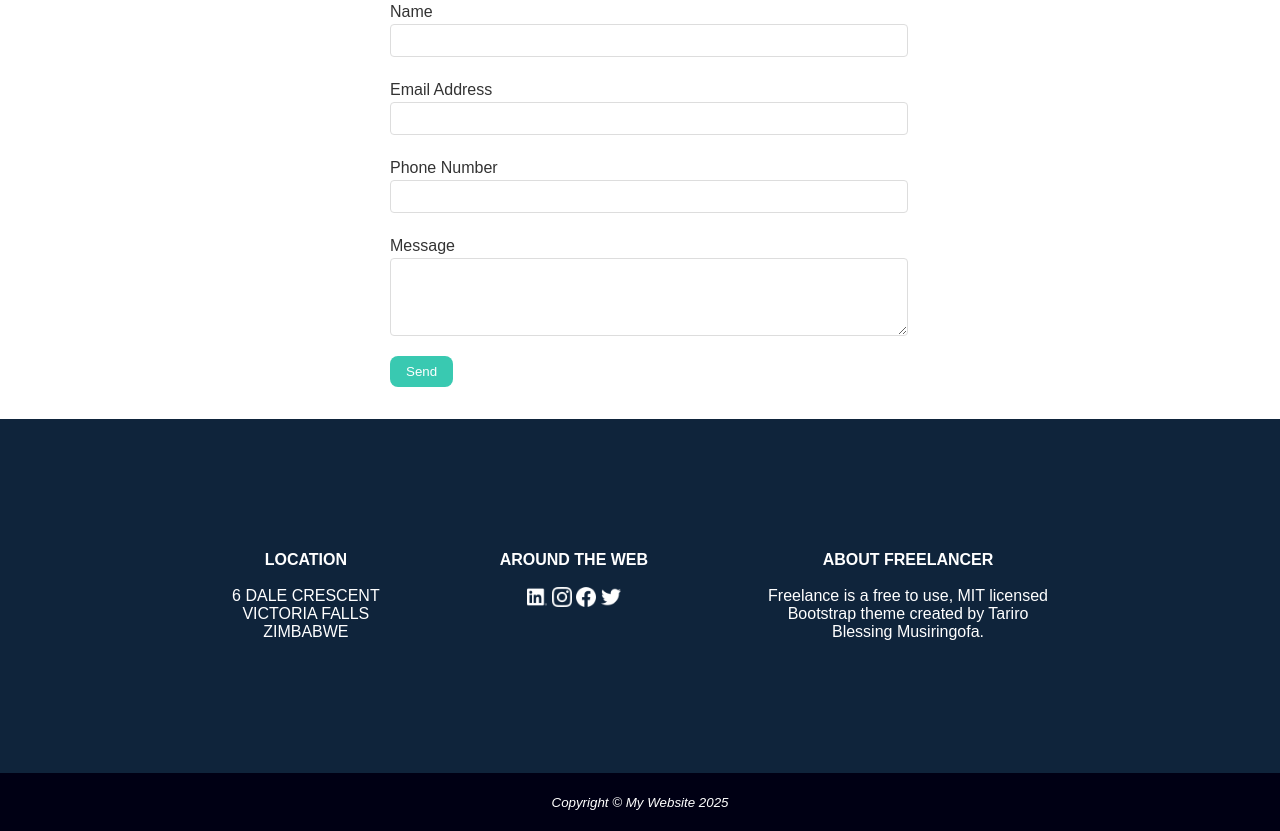
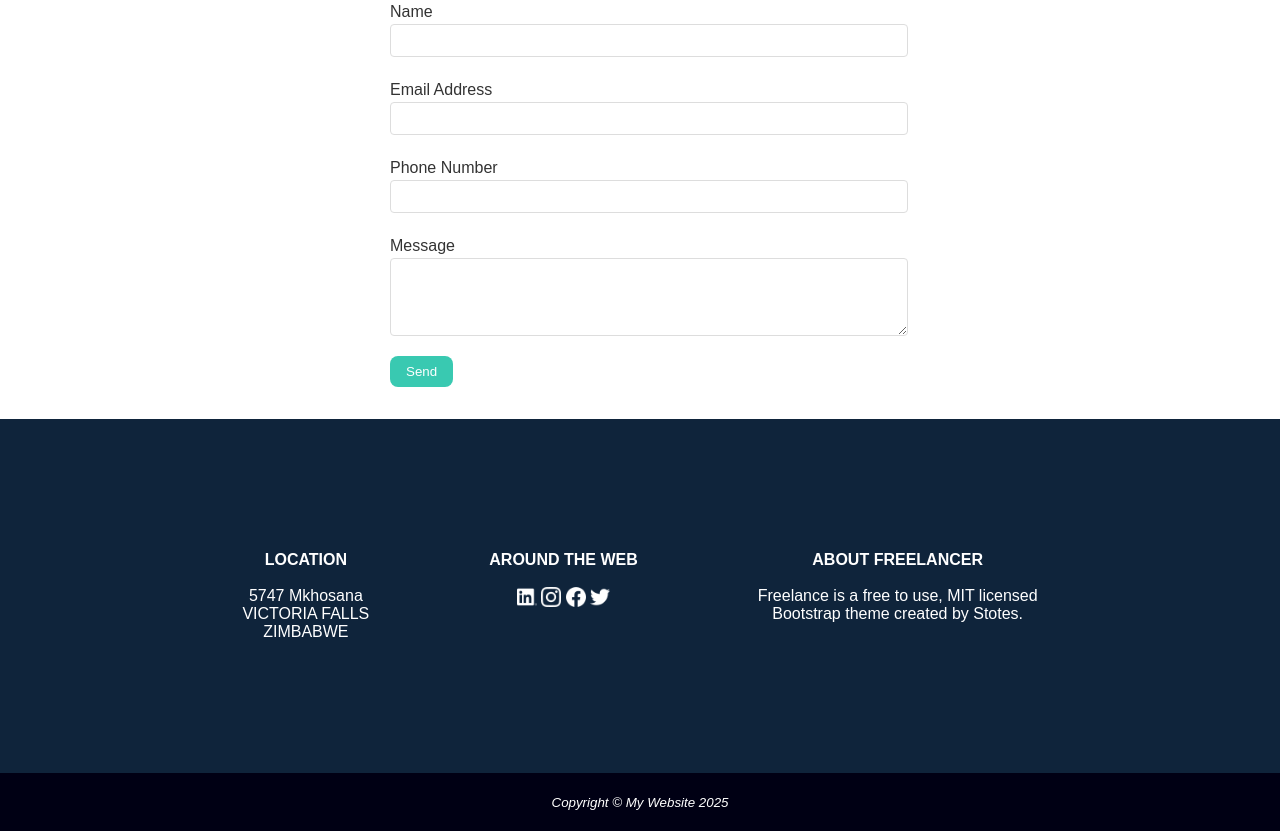
Before and after one commit to juniormikemoyo/Bootstrap, a plain HTML site: page Bootstrap/index.html in a window 1280 px wide. Shown: the part 2145-2976 px from the top of the page. Drawn offline with Linux system fonts and the light colour scheme.

Commit message:
Update index.html

```diff
--- a/Bootstrap/index.html
+++ b/Bootstrap/index.html
@@ -99,7 +99,7 @@
             <div class="foot" style="color: #fff;">
 
                 <p><b>LOCATION</b><br><br>
-                    6 DALE CRESCENT<br>
+                    5747 Mkhosana<br>
                 VICTORIA FALLS<br>
                 ZIMBABWE</p>
 
@@ -108,7 +108,8 @@
                     <b>AROUND THE WEB</b><br><br>
                         <img src="img/linkedin.png" alt="LinkedIn" width="20px">
                        <img src="img/instagram.png" alt="Instagram" width="20px">
-                            <img src="img/facebook.png" alt="Facebook" width="20px">                            <img src="img/twitter.png" alt="Facebook" width="20px">
+                            <img src="img/facebook.png" alt="Facebook" width="20px">
+                 <img src="img/twitter.png" alt="Facebook" width="20px">
 
 
                 </p>
@@ -117,8 +118,7 @@
 
                 <p><b>ABOUT FREELANCER</b><br><br>
                     Freelance is a free to use, MIT licensed <br>
-                Bootstrap theme created by Tariro <br>
-                Blessing Musiringofa.</p>
+                Bootstrap theme created by Stotes.</p>
             </div>
 
         </section>
```
